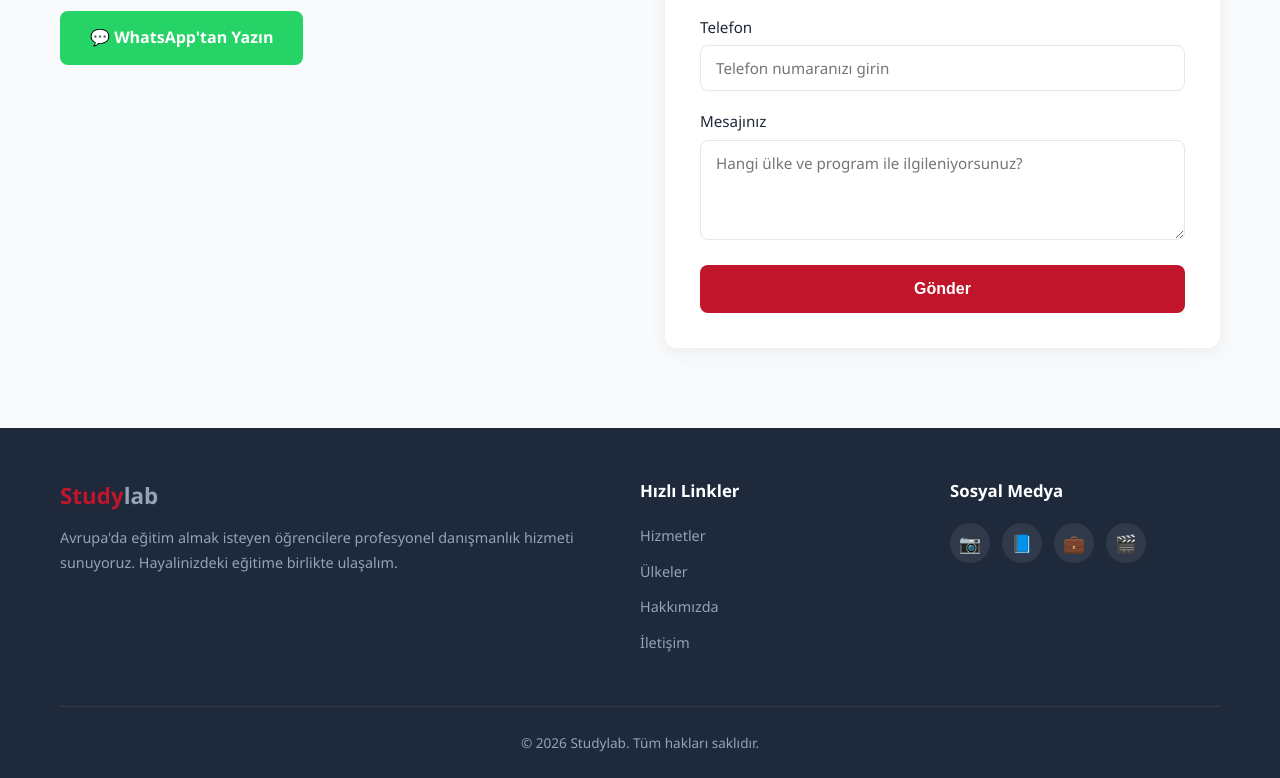
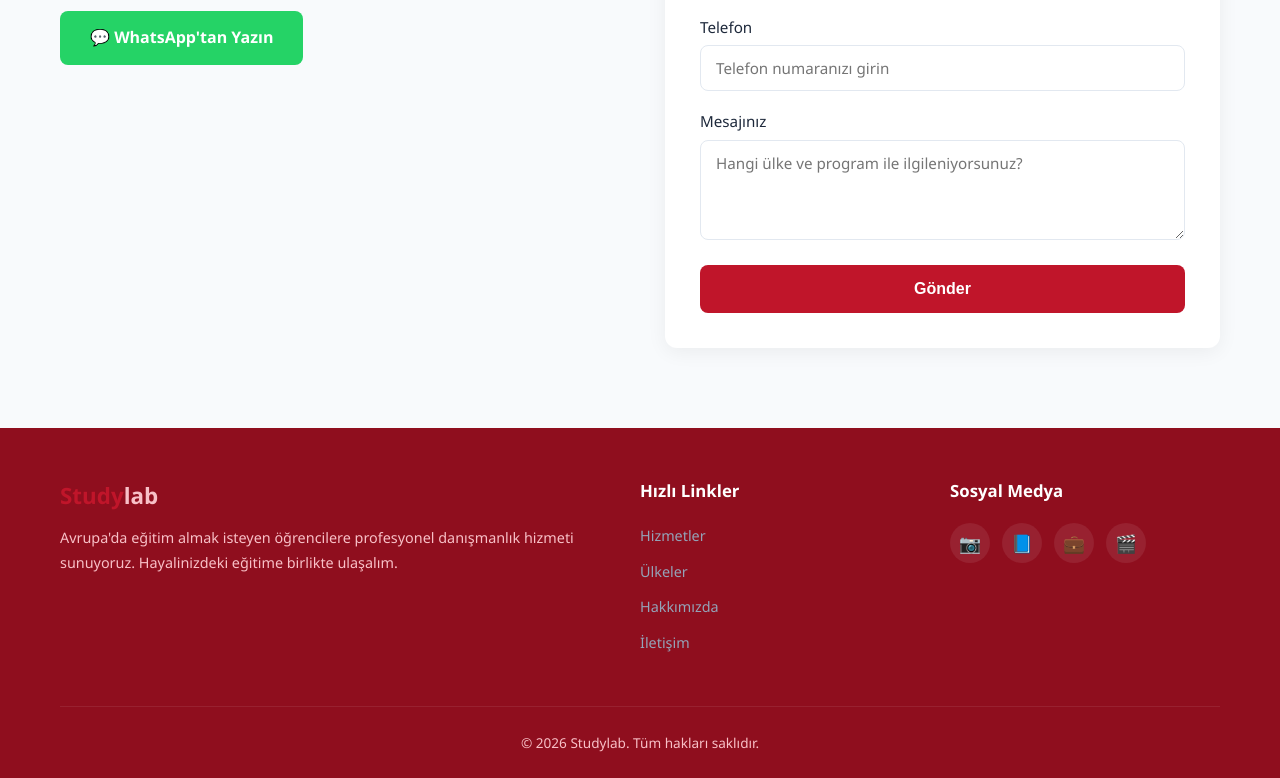
Before and after one commit to Asli987/studylab, a plain HTML site: page index.html in a window 1280 px wide. Shown: the part 3877-4655 px from the top of the page. Drawn offline with Linux system fonts and the light colour scheme.

Commit message:
Footer kırmızı renge dönüştürüldü

```diff
--- a/index.html
+++ b/index.html
@@ -542,8 +542,8 @@
 
         /* ===== FOOTER ===== */
         .footer {
-            background: var(--dark);
-            color: #94a3b8;
+            background: var(--primary-dark);
+            color: #f8c0c7;
             padding: 50px 0 25px;
         }
 
@@ -555,7 +555,7 @@
         }
 
         .footer-brand .logo { font-size: 1.4rem; }
-        .footer-brand .logo span { color: #94a3b8; }
+        .footer-brand .logo span { color: #f8c0c7; }
 
         .footer-brand p {
             margin-top: 12px;
```
